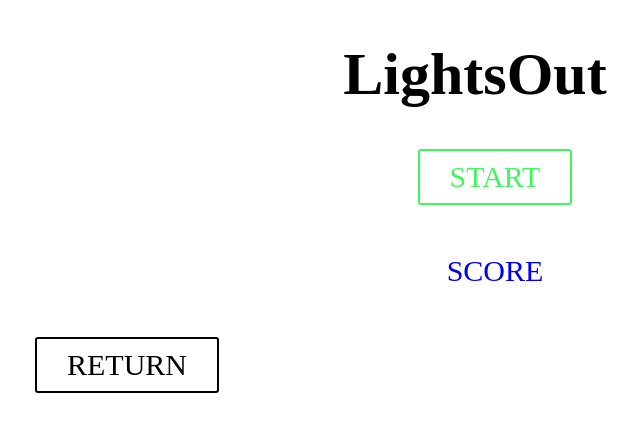
After one commit to 2020-AIT-OOP2-Group7/Project-Group7, a Flask app: page /LightsOut_title in a window 1280 px wide. The commit adds this page. Shown: the top 432 px of the page, without its empty margins (165-805 px from the left). Run offline with Flask 2, Linux system fonts and the light colour scheme.

Commit message:
不具合修正、タイトルページ完成
アンサーボタン押したときの不具合修正、タイトルページはマインスイーパーのをいじって作りました。また、main.pyとHome.htmlを今回の変更に合わせて少し修正しました（リンク先とか）。

```diff
--- a/main.py
+++ b/main.py
@@ -14,9 +14,13 @@ def index():
 def HanoiTower():
     return render_template('HanoiTower.html')
 
-@app.route('/LightsOut')
-def LightsOut():
-    return render_template('LightsOut.html')
+@app.route('/LightsOut_title')
+def LightsOut_title():
+    return render_template('LightsOut_title.html')
+
+@app.route('/LightsOut_play')
+def LightsOut_play():
+    return render_template('LightsOut_play.html')
 
 @app.route('/MineSweeper_title')
 def MineSweeper_title():
--- /dev/null
+++ b/static/LightsOut_title.css
@@ -0,0 +1,32 @@
+a{
+    display: inline-block;
+    padding: 0.3em 1em;
+    text-decoration: none;
+    border-radius: 3px;
+    transition: .4s;
+    font-size: 30px;
+}
+.start_bottn{
+    color: #3ff75d;
+    border: solid 2px #3ff75d;
+}
+.ranking{
+    color: yellow;
+    border: solid 2px yellow;
+}
+.return_bottn{
+    color: rgb(0, 0, 0);
+    border: solid 2px rgb(0, 0, 0);
+    position: absolute;
+    left: 200px;
+}
+li{
+    list-style: none;
+    margin-bottom: 40px;
+}
+.select{
+    text-align: center;
+}
+h1{
+    font-size: 60px;
+}
--- a/templates/Home.html
+++ b/templates/Home.html
@@ -10,7 +10,7 @@
   <main>
       <h1>ゲーム選択</h1>
         <button onclick="location.href='./HanoiTower'">HanoiTower</button>
-        <button onclick="location.href='./LightsOut'">LightsOut</button>
+        <button onclick="location.href='./LightsOut_title'">LightsOut</button>
         <button onclick="location.href='./MineSweeper_title'">MineSweeper</button>
   </main>
 </body>
--- /dev/null
+++ b/templates/LightsOut_title.html
@@ -0,0 +1,20 @@
+<!DOCTYPE html>
+<html lang="ja">
+<head>
+    <meta charset="UTF-8">
+    <meta name="viewport" content="width=device-width, initial-scale=1.0">
+    <title>LightsOut_title</title>
+    <!--<link rel="stylesheet" href="{{ url_for('static', filename='LightsOut_title.css') }}"> -->
+    <link rel="stylesheet" href="../static/LightsOut_title.css">
+</head>
+<body>
+    <div class="select">
+        <h1>LightsOut</h1>
+        <ul>
+            <li><a href="LightsOut_play" class="start_bottn">START</a>
+            <li><a href="LightsOut_play" class="score">SCORE</a>
+        </ul>
+    </div>
+    <a onclick="history.back()" class="return_bottn">RETURN</a>
+</body>
+</html>
```
Also changed, not shown: static/LightsOut_play.css (added, +35 -0 lines), templates/LightsOut_play.html (renamed from templates/LightsOut.html, +7 -18 lines).
